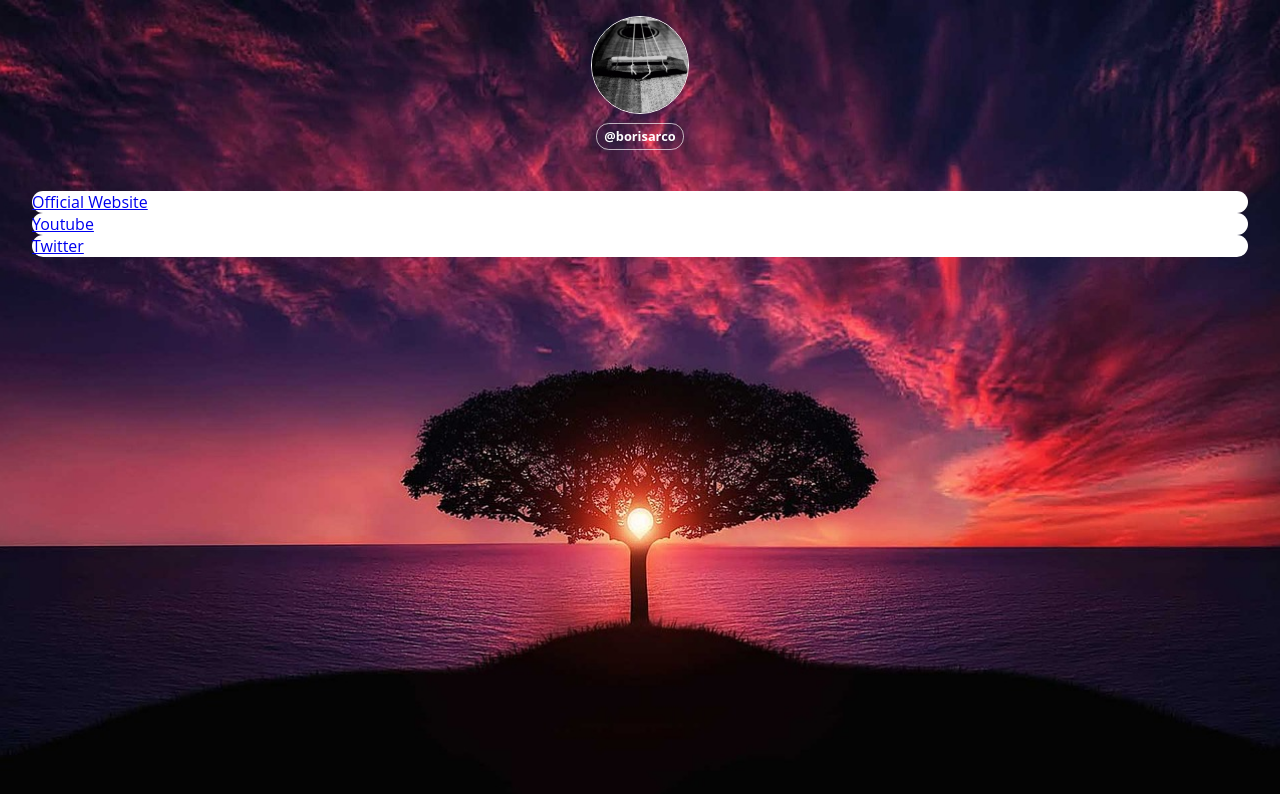
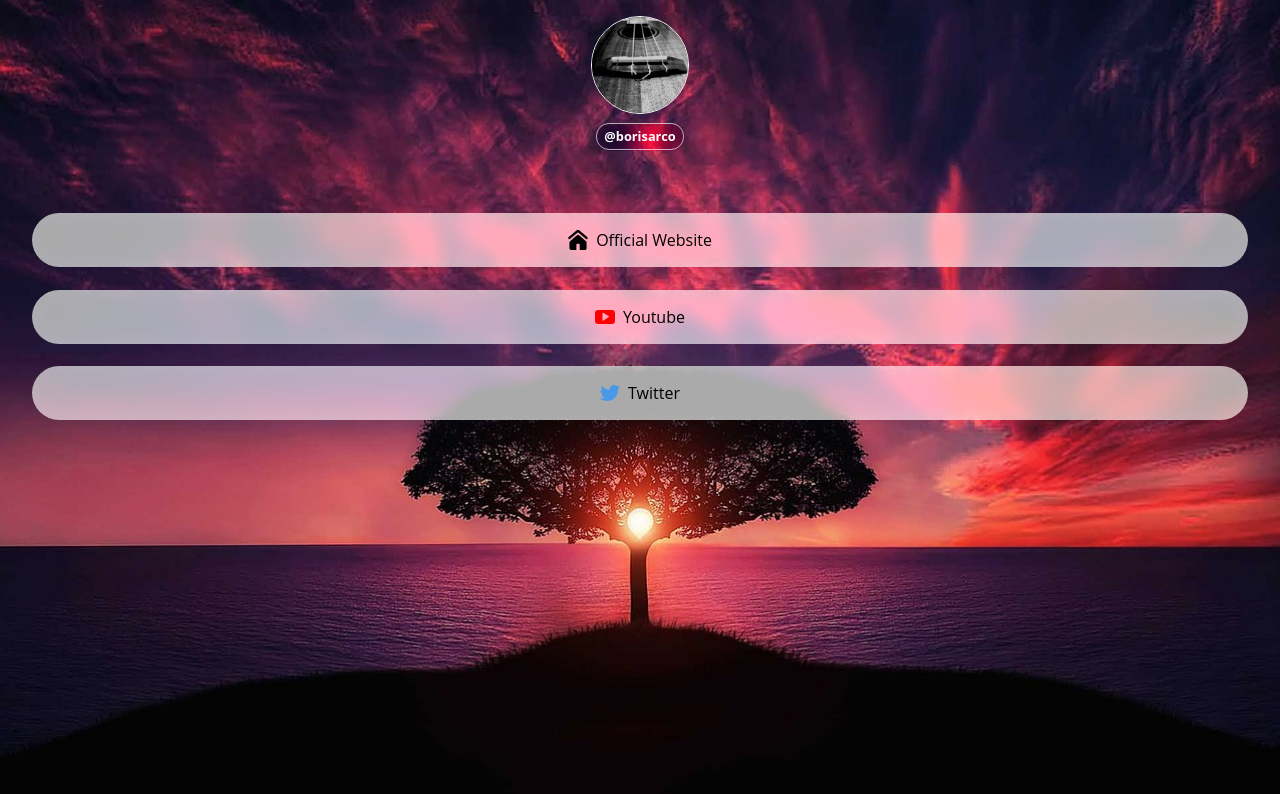
Before and after one commit to BorisArco/borisarco.github.io, a plain HTML site: page index.html in a window 1280 px wide. Drawn offline with Linux system fonts and the light colour scheme.

Commit message:
styling the links

```diff
--- a/index.css
+++ b/index.css
@@ -34,6 +34,9 @@ header > h1 {
   color: #fff;
   padding: 0.3em 0.6em;
   border: 1px solid #fffa;
+  backdrop-filter: blur(10px) saturate(160%) contrast(180%);
+  -webkit-backdrop-filter: blur(10px) saturate(160%) contrast(180%);
+
 }
 
 ul {
@@ -44,6 +47,23 @@ ul {
 }
 
 ul > li {
-  background-color: #fff;
+  background-color: #fffa;
+  backdrop-filter: blur(10px) saturate(160%) contrast(180%);
+  -webkit-backdrop-filter: blur(10px) saturate(160%) contrast(180%);
   border-radius: 10em;
+  margin: 1.4em 0;
+  padding: 1em;
 }
+
+ul > li > a {
+  display: flex;
+  flex-direction: row;
+  justify-content: center;
+  align-items: center;
+  gap: 0.5em;
+}
+
+a {
+  color: black;
+  text-decoration: none;
+}
--- a/index.html
+++ b/index.html
@@ -16,16 +16,21 @@
     <ul>
       <li>
         <a href="http:\\www.google.com">
+          <img src="images/homepage.svg" width="20" alt="homepage" />
           Official Website
         </a>
       </li>
       <li>
         <a href="http:\\www.youtube.com">
+          <img src="images/youtube.svg" width="20" alt="youtube" />
           Youtube
         </a>
       </li>
       <li>
-        <a href="http:\\www.twitter.com">Twitter</a>
+        <a href="http:\\www.twitter.com">
+          <img src="images/twitter.svg" width="20" alt="Twitter" />
+          Twitter
+        </a>
       </li>
     </ul>
 
```
Also changed, not shown: images/github.svg (added), images/homepage.svg (added), images/instagram.svg (added), images/twitter.svg (added), images/youtube.svg (added).
